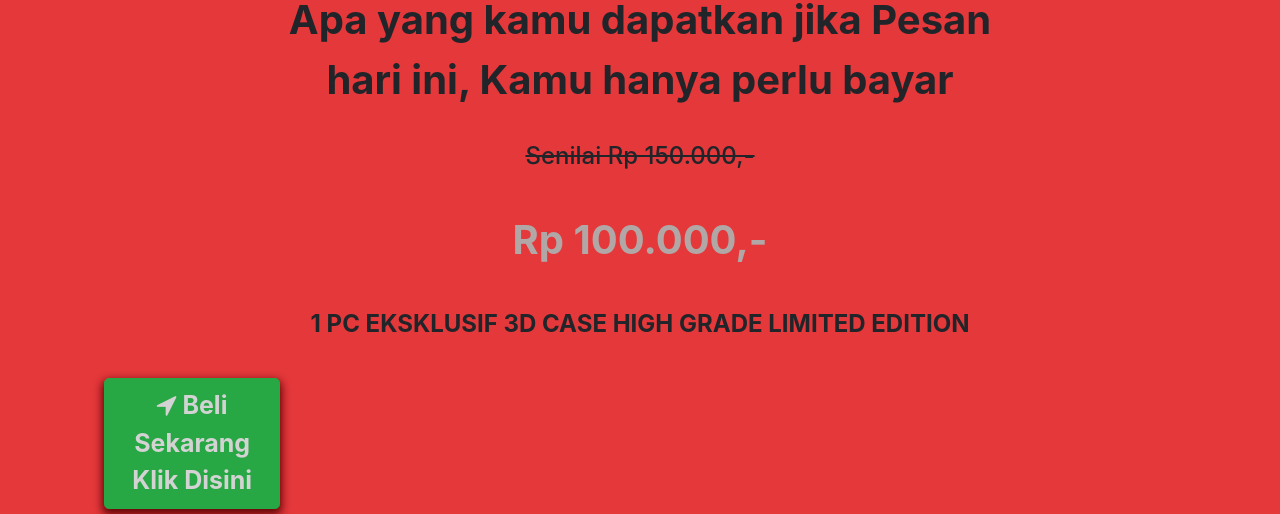
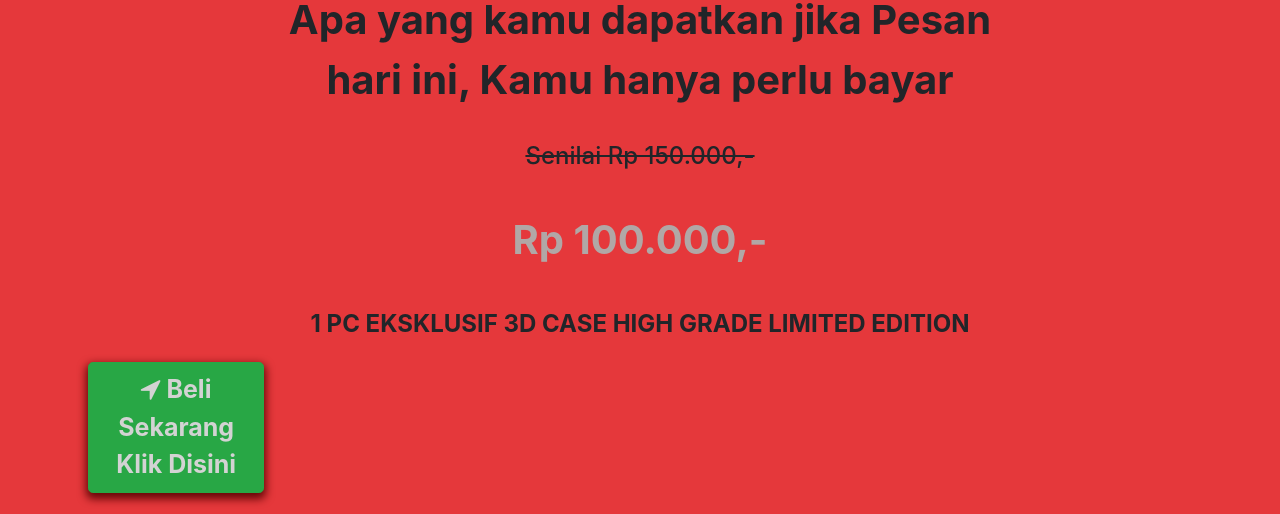
Before and after one commit to Rizzdd/Rizzdd.github.io, a plain HTML site: page index.html in a window 1280 px wide. Shown: the part 10258-10772 px from the top of the page. Drawn offline with nearby package versions, Linux system fonts and the light colour scheme.

Commit message:
Update index.html

```diff
--- a/index.html
+++ b/index.html
@@ -472,7 +472,7 @@
             </div>
             <div class="row">
                 <form class="" action="checkout.html">
-                    <div class="p-3 d-flex align-items-center justify-content-center flex-column mx-auto">
+                    <div class="d-flex align-items-center justify-content-center flex-column mx-auto">
                         <button class="btn btn-success btn-lg btn-block light-gray pan2" type="submit"><i class="fa fa-location-arrow"> </i> Beli Sekarang Klik Disini</button>
                     </div>
                 </form>
```
